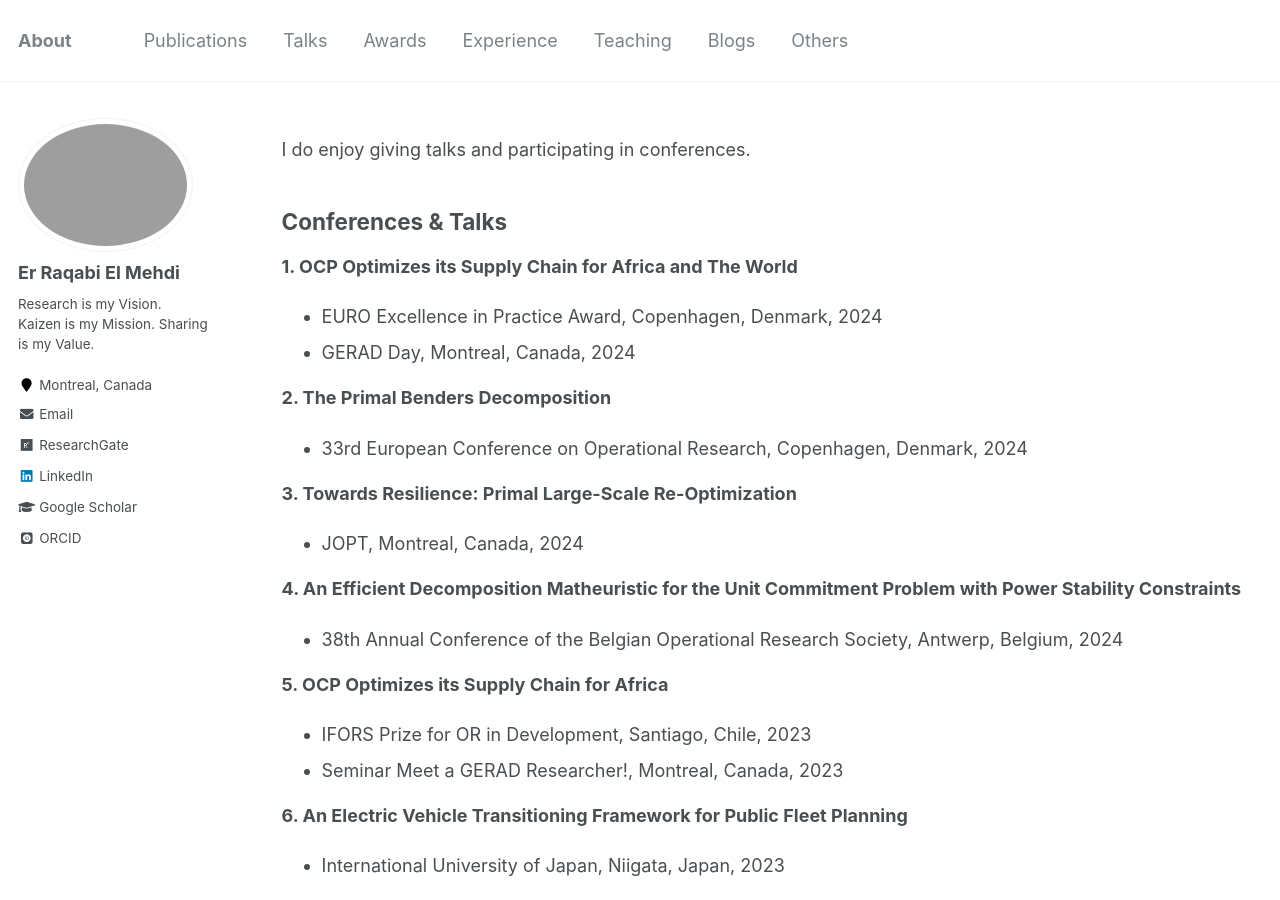
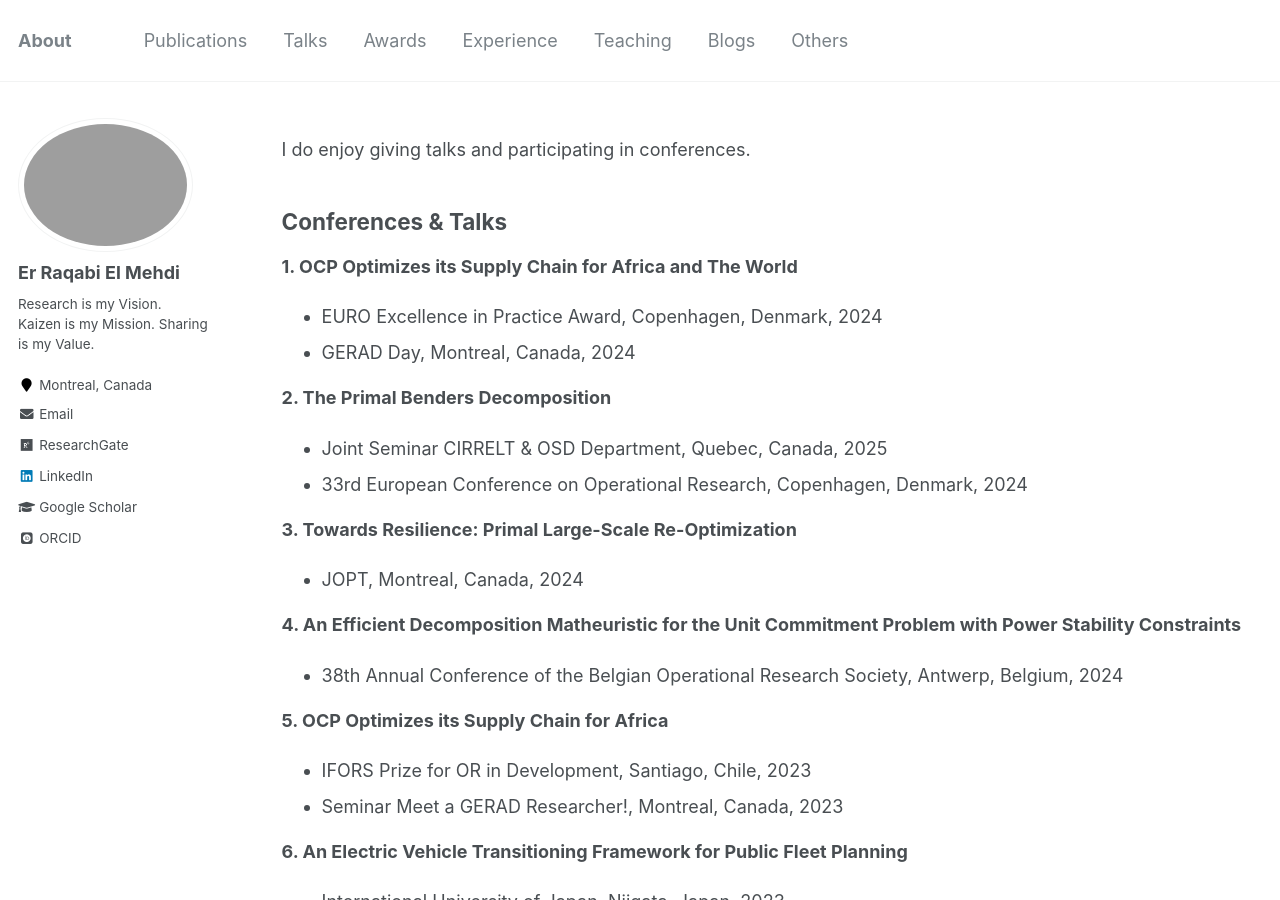
Before and after one commit to RqbMedi/rqbmedi.github.io, a Jekyll site: the page built from _pages/talks.md, in a window 1280 px wide and 900 px high. Built offline with Jekyll 4.4.1, drawn with Linux system fonts in a browser that asks for light colours; some web fonts are replaced.

Commit message:
Update talks.md

```diff
--- a/_pages/talks.md
+++ b/_pages/talks.md
@@ -14,6 +14,7 @@ Conferences & Talks
 - GERAD Day, Montreal, Canada, 2024
 
 **2.  The Primal Benders Decomposition**
+- Joint Seminar CIRRELT & OSD Department, Quebec, Canada, 2025
 - 33rd European Conference on Operational Research, Copenhagen, Denmark, 2024
 
 **3. Towards Resilience: Primal Large-Scale Re-Optimization**
```
